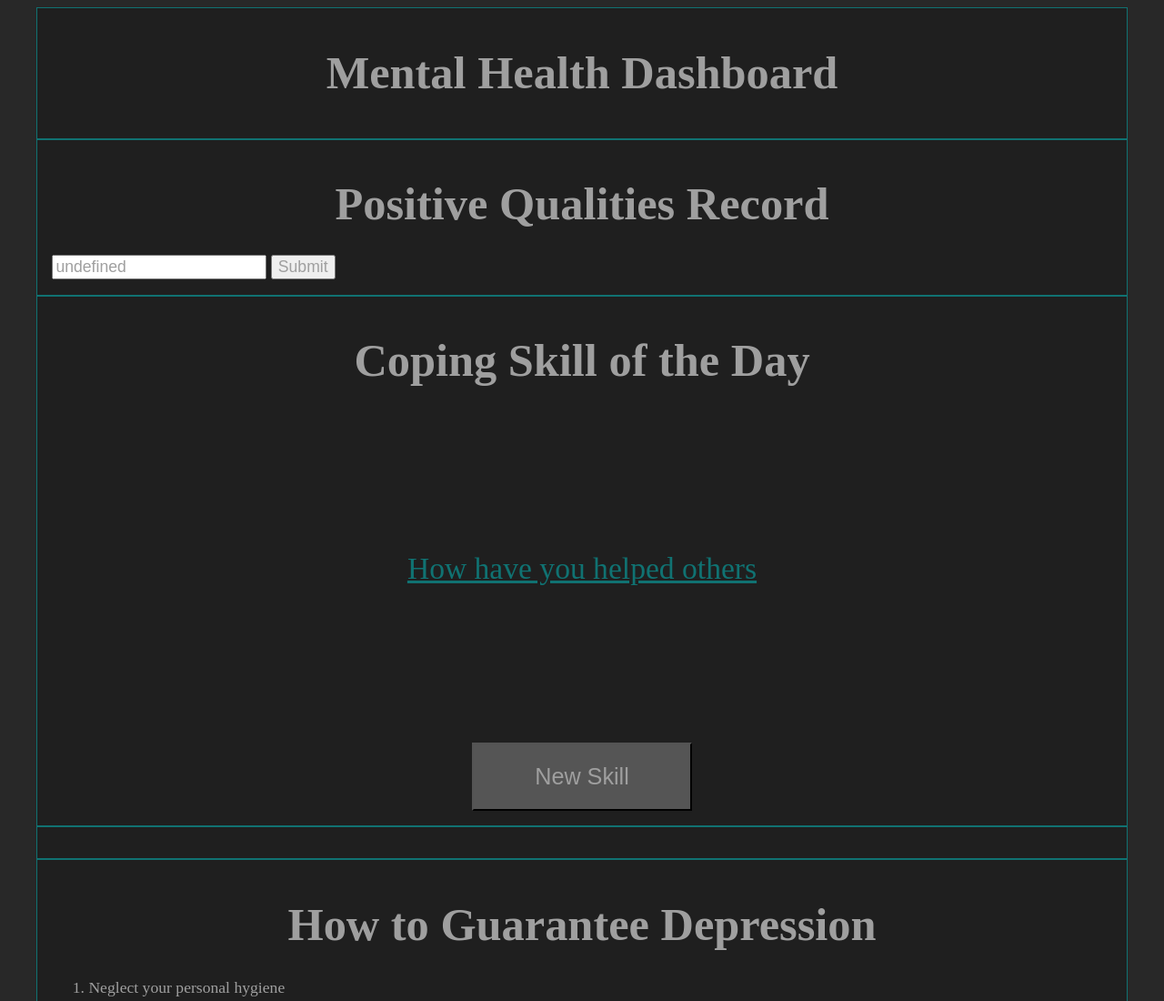
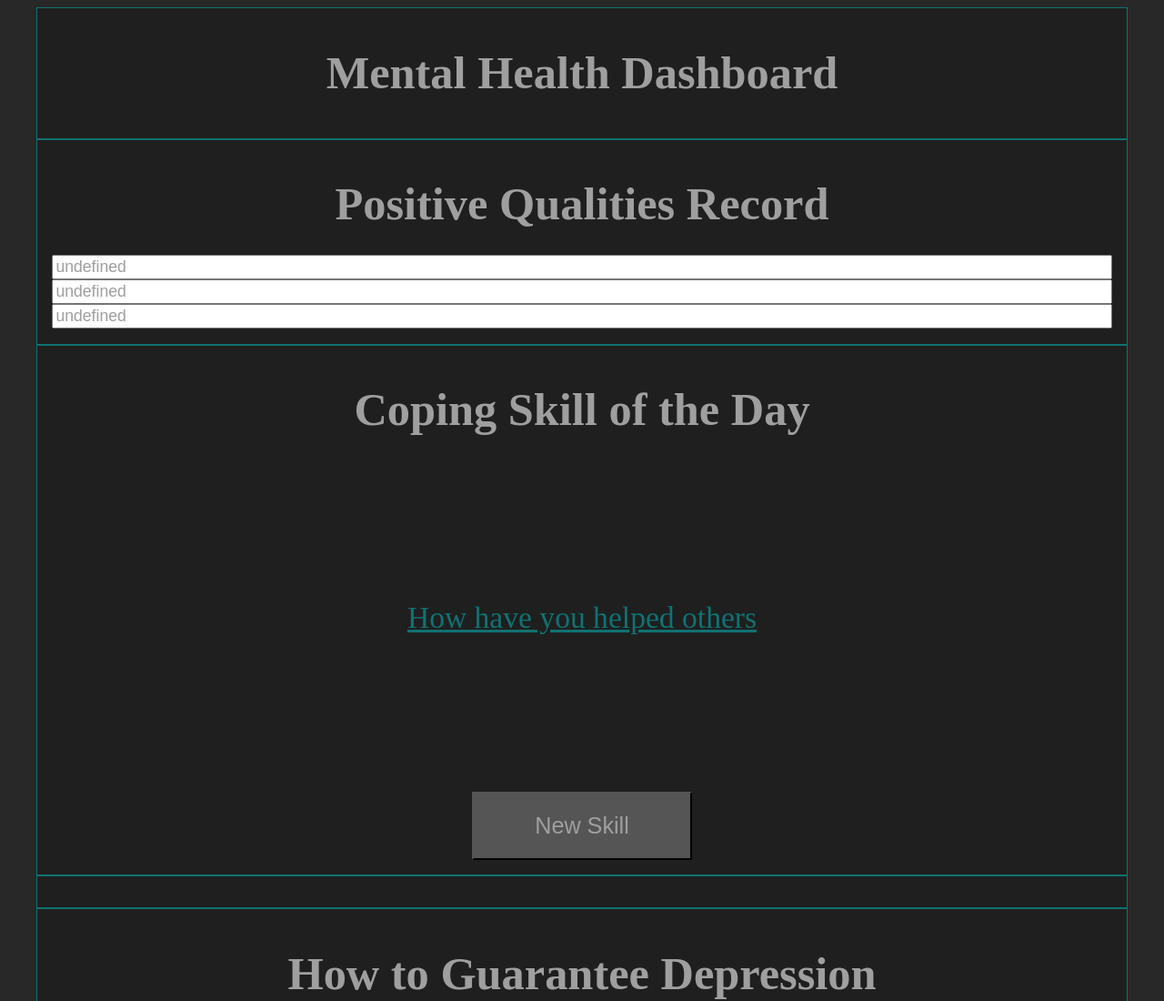
Before and after one commit to K-Zimny/Coping-Skill-of-the-Day, a plain HTML site: page index.html in a window 1280 px wide. Shown: the top 1100 px of the page at 91% size. Drawn offline with Linux system fonts and the light colour scheme.

Commit message:
Added positive qualities record base code

```diff
--- a/index.html
+++ b/index.html
@@ -18,10 +18,19 @@
 
       <input
         type="text"
-        class="input-field"
+        class="input-field-one"
         value="What is a positive quality?"
       />
-      <input class="submit" type="submit" value="Submit" />
+      <input
+        type="text"
+        class="input-field-two"
+        value="What is a positive quality?"
+      />
+      <input
+        type="text"
+        class="input-field-three"
+        value="What is a positive quality?"
+      />
     </div>
     <div>
       <h2>Coping Skill of the Day</h2>
--- a/input.js
+++ b/input.js
@@ -1,60 +1,27 @@
-const textField = document.querySelector(".input-field");
-const submit = document.querySelector(".submit");
+// local storage
+const textFieldOne = document.querySelector(".input-field-one");
+const textFieldTwo = document.querySelector(".input-field-two");
+const textFieldThree = document.querySelector(".input-field-three");
 
-submit.addEventListener("click", function () {
-  localStorage.input = textField.value;
-
-  console.log(localStorage.input);
+textFieldOne.addEventListener("change", function () {
+  localStorage.inputOne = textFieldOne.value;
+});
+textFieldTwo.addEventListener("change", function () {
+  localStorage.inputTwo = textFieldTwo.value;
+});
+textFieldThree.addEventListener("change", function () {
+  localStorage.inputThree = textFieldThree.value;
 });
 
-textField.value = localStorage.input;
+textFieldOne.value = localStorage.inputOne;
+textFieldTwo.value = localStorage.inputTwo;
+textFieldThree.value = localStorage.inputThree;
 
-// const textField = document.querySelector(".input-field");
-// const submit = document.querySelector(".submit");
-// let textFieldValue = textField.value;
-// let textFieldString = textFieldValue;
+// --------------------------------------------------
+// Reset Local Storage at midnight
+let today = new Date();
+var time = today.getHours();
 
-// function setCookie(cname, cvalue, exdays) {
-//   const d = new Date();
-//   d.setTime(d.getTime() + exdays * 24 * 60 * 60 * 1000);
-//   let expires = "expires=" + d.toUTCString();
-//   document.cookie = cname + "=" + cvalue + ";" + expires + ";path=/";
-// }
-
-// function getCookie(cname) {
-//   let name = cname + "=";
-//   let ca = document.cookie.split(";");
-//   for (let i = 0; i < ca.length; i++) {
-//     let c = ca[i];
-//     while (c.charAt(0) == " ") {
-//       c = c.substring(1);
-//     }
-//     if (c.indexOf(name) == 0) {
-//       return c.substring(name.length, c.length);
-//     }
-//   }
-//   return "";
-// }
-
-// function checkCookie() {
-//   let user = getCookie("username");
-//   if (user != "") {
-//     alert("Welcome again " + user);
-//   } else {
-//     user = prompt("Please enter your name:", "");
-//     if (user != "" && user != null) {
-//       setCookie("username", user, 365);
-//     }
-//   }
-// }
-// console.log(textField);
-// // setCookie("input", textFieldString, 1);
-// //   getCookie("input");
-// //   checkCookie();
-// // setCookie("input", "test", 2);
-// // console.log(textFieldString);
-
-// submit.addEventListener("click", function () {
-//   setCookie("input", textField, 1);
-//   console.log(textFieldString);
-// });
+if (time == 24) {
+  localStorage.input = "What is a positive quality";
+}
--- a/style.css
+++ b/style.css
@@ -65,3 +65,11 @@ b,
 br {
   color: #9f9f9f;
 }
+
+/* --------------------------- */
+/* input blocks */
+
+input {
+  display: block;
+  width: 100%;
+}
```
